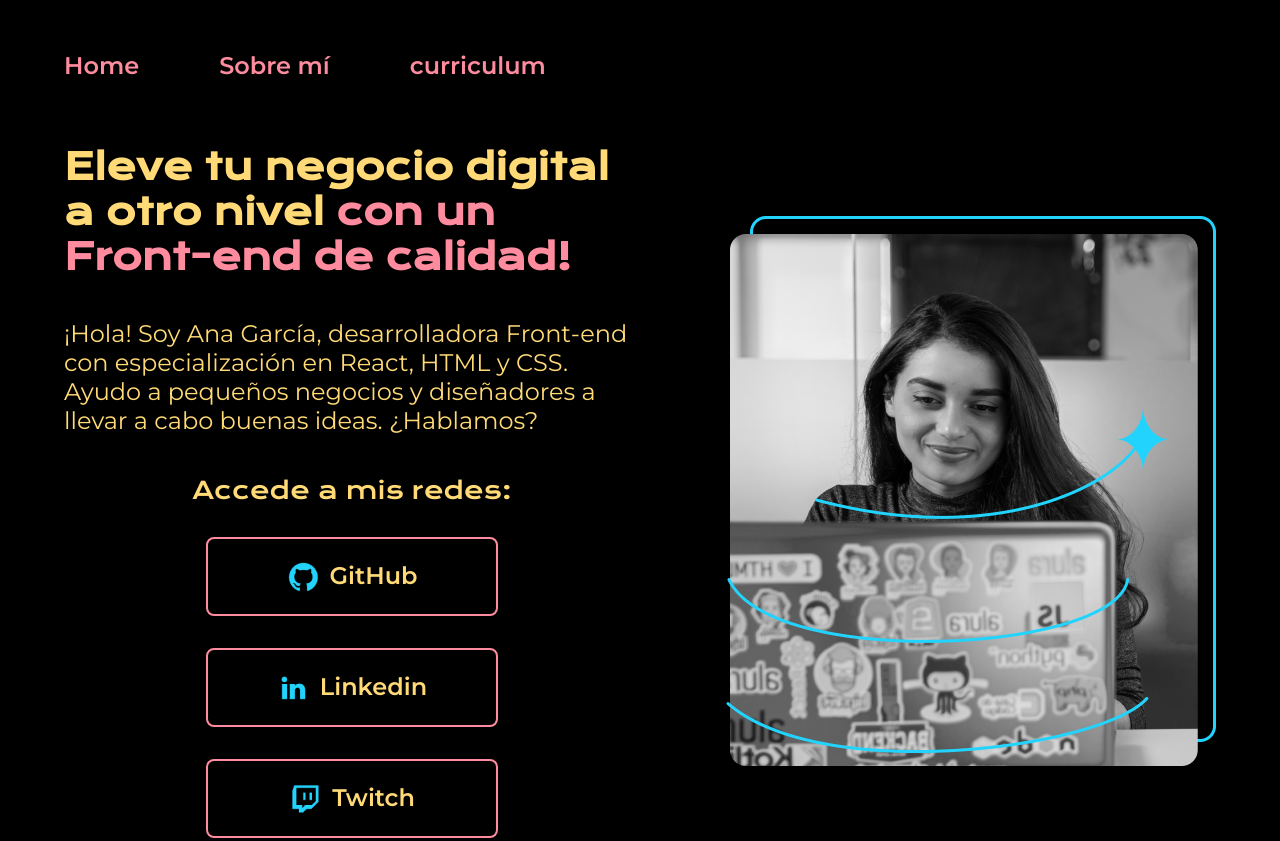
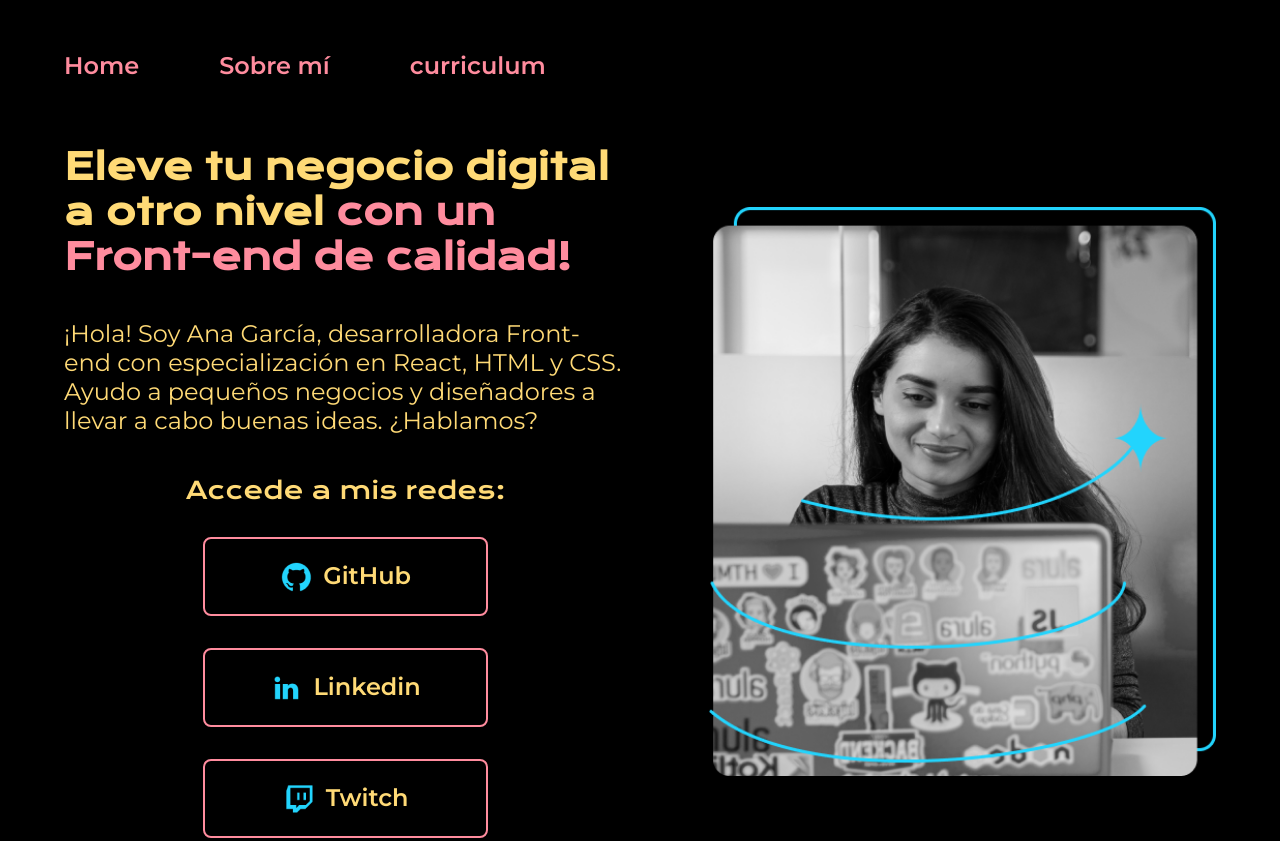
Before and after one commit to Exist22/portafolio, a plain HTML site: page index.html in a window 1280 px wide. Shown: the top 841 px of the page. Drawn offline with nearby package versions, Linux system fonts and the light colour scheme.

Commit message:
Update index.html

```diff
--- a/index.html
+++ b/index.html
@@ -42,10 +42,11 @@
                 </a>
             </div>
             </section>
-            <img src="./assets/Imagem.png" alt="Foto de Ana García desarrolando un proyecto">
+            <img class="presentacion__imagen" src="./assets/Imagem.png" alt="Foto de Ana García desarrolando un proyecto">
     </main>
     <footer class="footer">
         <p>Desarrollado por Alura Latam</p>
     </footer>
 </body>
 </html>
+</html>
```
